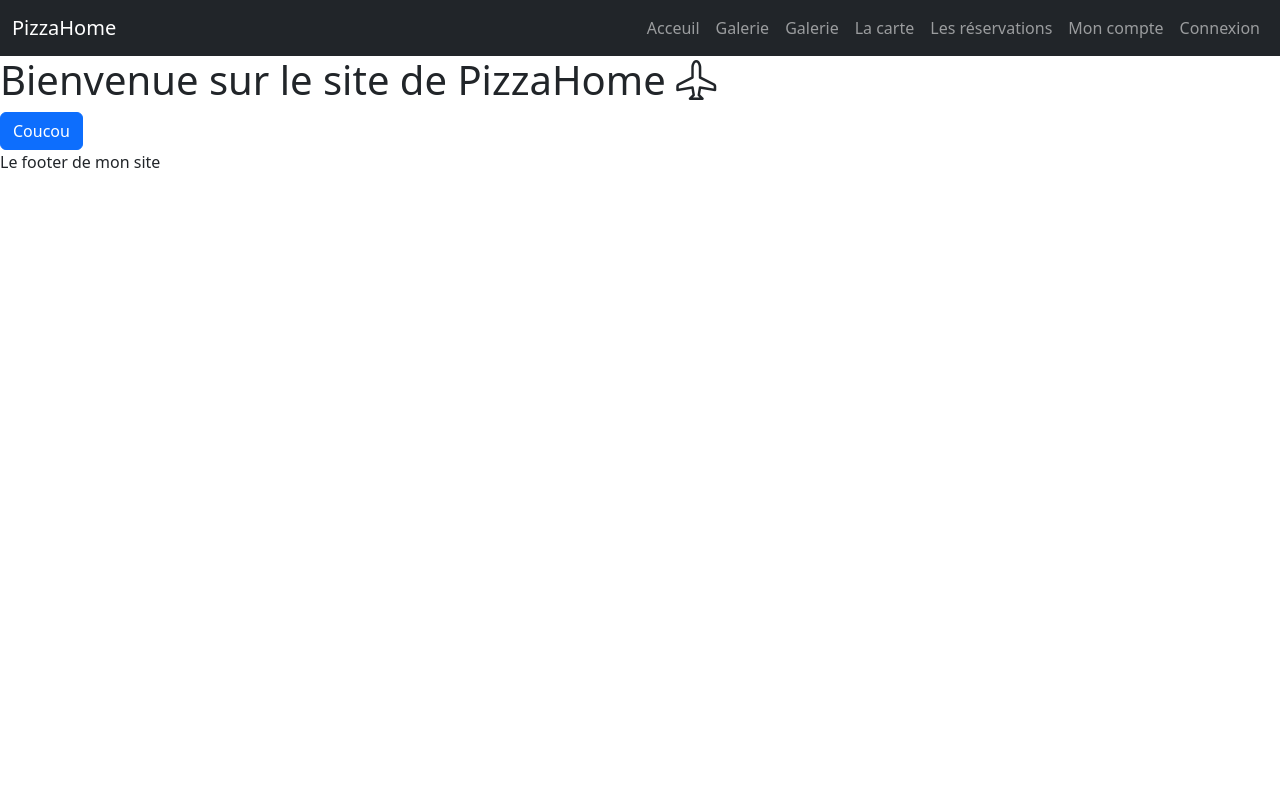
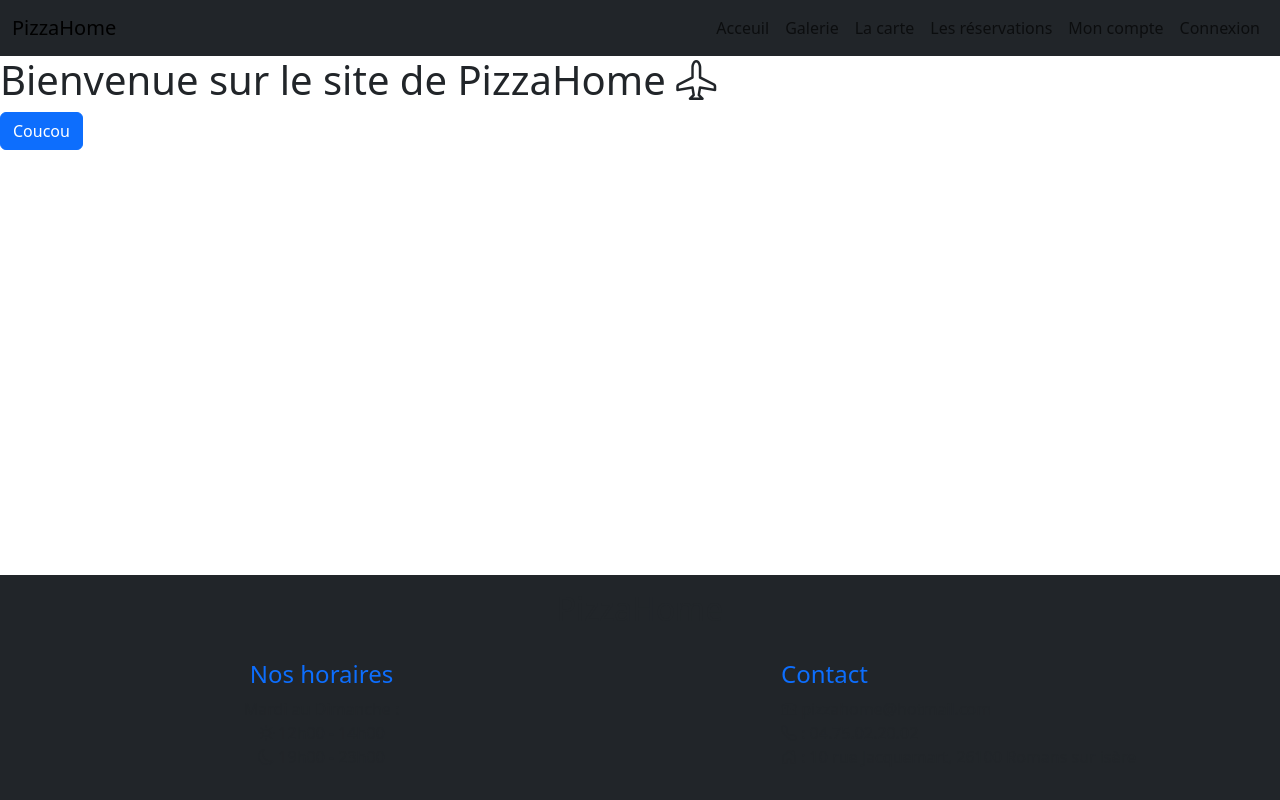
Before and after one commit to Kurtozorus/PizzaHomeFront, a website with bundled scripts: page index.html in a window 1280 px wide. Built offline with nearby package versions, Linux system fonts and the light colour scheme; files whose address does not match are found by name.

Commit message:
Ajout du footer

```diff
--- a/index.html
+++ b/index.html
@@ -20,7 +20,7 @@
 
 <body>
     <header>
-        <nav class="navbar navbar-expand-lg bg-dark" data-bs-theme="dark">
+        <nav class="navbar navbar-expand-lg bg-dark">
             <div class="container-fluid">
                 <a class="navbar-brand" href="/">PizzaHome</a>
                 <button class="navbar-toggler" type="button" data-bs-toggle="collapse"
@@ -32,9 +32,6 @@
                     <ul class="navbar-nav ms-auto mb-2 mb-lg-0">
                         <li class="nav-item">
                             <a class="nav-link" href="/">Acceuil</a>
-                        </li>
-                        <li class="nav-item">
-                            <a class="nav-link" href="#">Galerie</a>
                         </li>
                         <li class="nav-item">
                             <a class="nav-link" href="#">Galerie</a>
@@ -59,8 +56,31 @@
     <main id="main-page">
         <!-- Le contenue de la page sera injectée ici-->
     </main>
-    <footer>
-        Le footer de mon site
+    <footer class="bg-dark text-center footer">
+        <div class="row">
+            <div class="col-12">
+                <h2>PizzaHome</h2>
+            </div>
+            <div class="col-6 d-flex justify-content-center">
+                <div>
+                    <br>
+                    <h4 class="text-primary">Nos horaires</h4>
+                    <p>Mardi au Dimanche : <br> <i class="bi bi-brightness-high"></i> 12h00 - 14h00
+                        <br> <i class="bi bi-moon"></i> 19h00 - 23h00
+                    </p>
+                </div>
+            </div>
+            <div class="col-6 d-flex justify-content-center">
+                <div class="text-start">
+                    <br>
+                    <h4 class="text-primary">Contact</h4>
+                    <p><i class="bi bi-mailbox"></i> pizzahome@hotmail.com <br><i class="bi bi-telephone"></i> :
+                        04.75.02.20.02<br> <i class="bi bi-house-door"></i> : 10 rue Jacquemart,
+                        26100 Romans sur isère
+                    </p>
+                </div>
+            </div>
+        </div>
     </footer>
     <script type="module" src="Router/router.js"></script>
     <script src="/node_modules/bootstrap/dist/js/bootstrap.bundle.min.js"></script>
--- a/scss/_custom.scss
+++ b/scss/_custom.scss
@@ -5,8 +5,7 @@
 $primary: #EB5A3C;
 $secondary: #DF9755;
 $dark: #E7D283;
-$black: #EDF4C2;
-$noir: #000000;
+$YellowLight: #EDF4C2;
 $font-family-sans-serif: "Anton", sans-serif !default;
 $font-family-serif: "inter", serif !default;
 
--- a/scss/main.scss
+++ b/scss/main.scss
@@ -1,2 +1,16 @@
 @import url("/node_modules/bootstrap-icons/font/bootstrap-icons.css");
 @import 'custom';
+
+html{
+    position: relative;
+    min-height: 100%;
+}
+main{
+    margin-bottom: 250px;
+}
+footer.footer{
+    padding: 15px;
+    position: absolute;
+    bottom: 0;
+    width: 100%;
+}
```
Also changed, not shown: pages/home.html (+1 -0 lines), scss/main.css, 1 other file.
